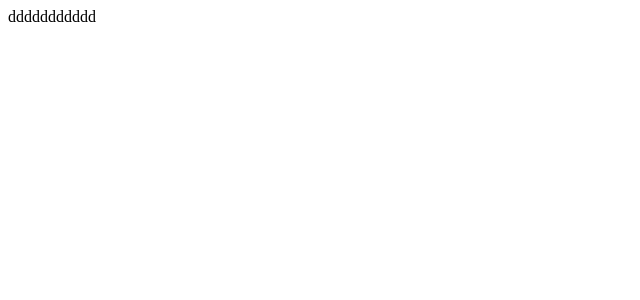
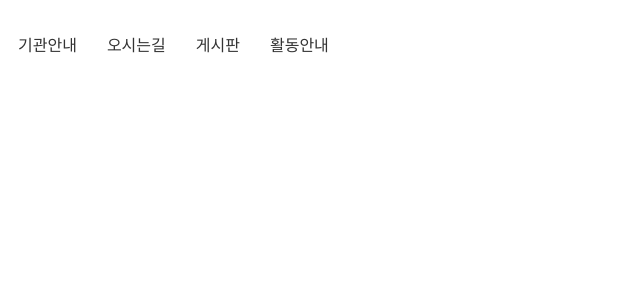
Before and after one commit to thdwlsgus0/start_project, a React app in the folder client/: page / in a window 1280 px wide. Shown: the top 300 px of the page, without its empty margins (0-640 px from the left). Built offline with nearby package versions, Linux system fonts and the light colour scheme.

Commit message:
chore: Header 파일 생성

```diff
--- a/client/src/App.jsx
+++ b/client/src/App.jsx
@@ -1,8 +1,9 @@
 import React from 'react';
+import Header from './components/Header';
 
 const App = () => {
 	return (
-		<div>ddddddddddd</div>
+		<Header></Header>
 	)
 }
 
--- /dev/null
+++ b/client/src/components/Header/Header.jsx
@@ -0,0 +1,33 @@
+import React from 'react';
+import styled from 'styled-components';
+
+const StyledContainer = styled.div`
+	display: flex;
+	padding: 28px 0;
+`;
+
+const StyledMenuLink = styled.a`
+	display: inline-block;
+	padding: 0 10px;
+	color: #333;
+	font-size: 16px;
+	line-height: 19px;
+	text-decoration: none;
+
+	&:not(:first-child) {
+		margin-left: 10px;
+	}
+`;
+
+const Header = () => {
+	return (
+		<StyledContainer>
+			<StyledMenuLink href="#">기관안내</StyledMenuLink>
+			<StyledMenuLink href="#">오시는길</StyledMenuLink>
+			<StyledMenuLink href="#">게시판</StyledMenuLink>
+			<StyledMenuLink href="#">활동안내</StyledMenuLink>
+		</StyledContainer>
+	)
+};
+
+export default Header;
--- /dev/null
+++ b/client/src/components/Header/index.js
@@ -0,0 +1 @@
+export { default } from './Header';
```
